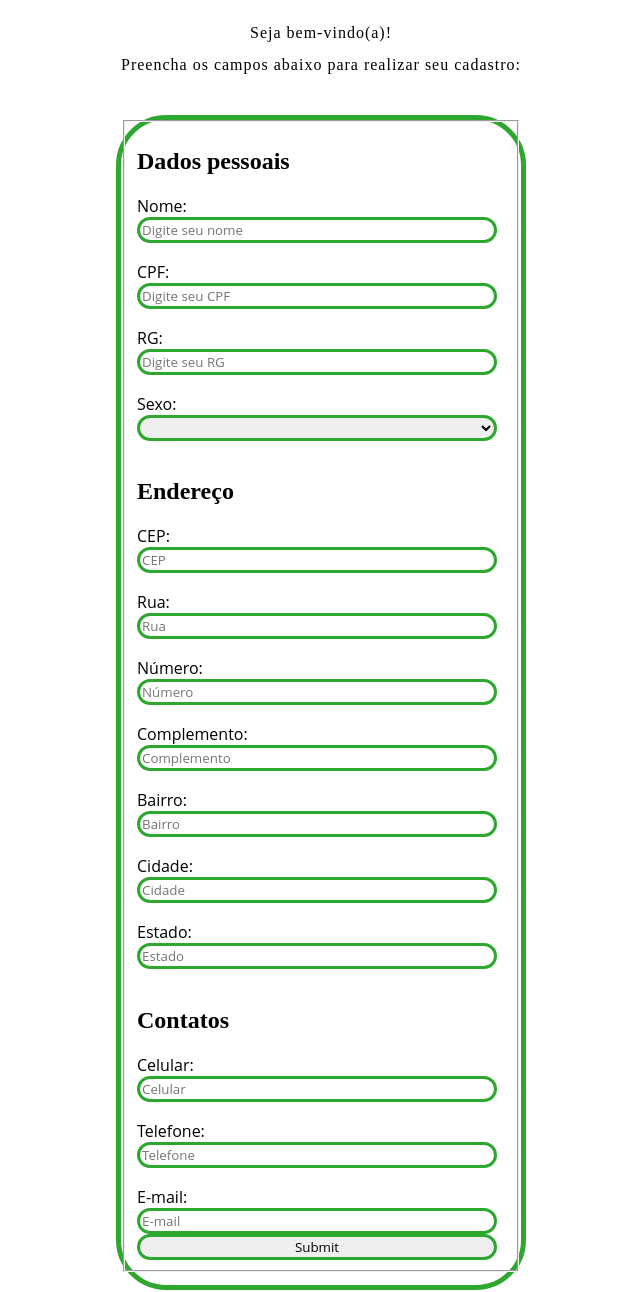
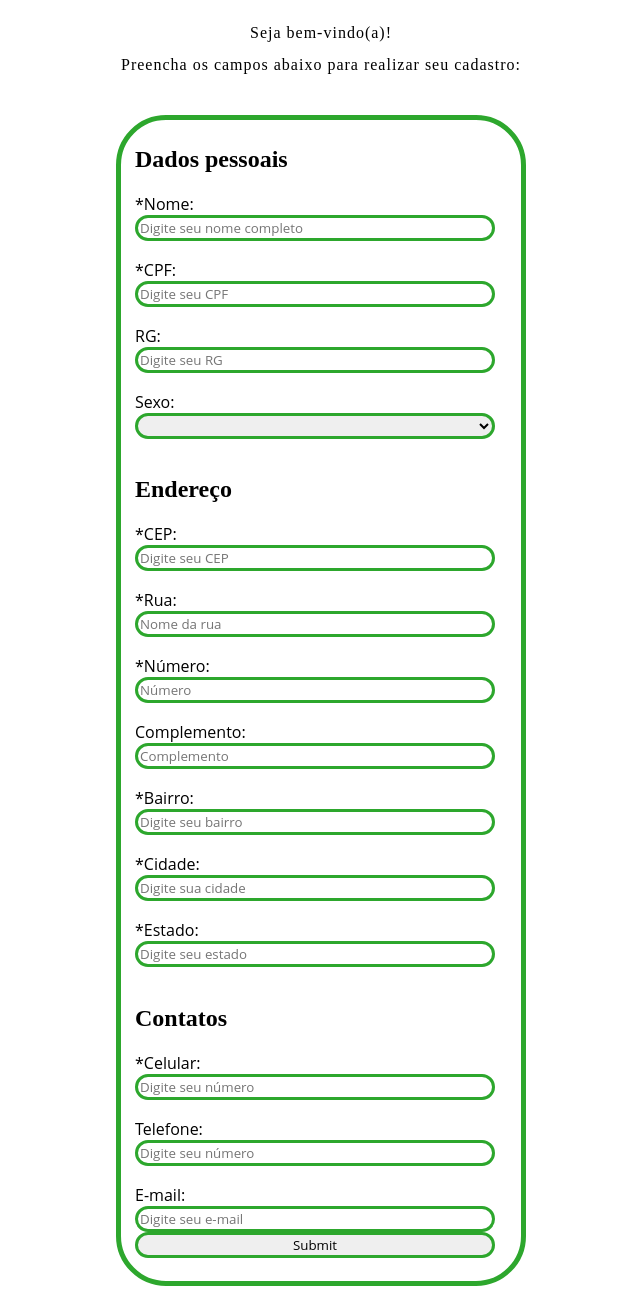
Before and after one commit to samyfeerds/Cadastro, a plain HTML site: page index.html in a window 1280 px wide. Shown: the part 45-1337 px from the top of the page, without its empty margins (319-959 px from the left). Drawn offline with nearby package versions, Linux system fonts and the light colour scheme.

Commit message:
Correçóes no css e html

```diff
--- a/css/estilo.css
+++ b/css/estilo.css
@@ -71,3 +71,9 @@ footer{
     margin: 10px;
  background-color: #2da72d;
 }
+
+
+
+fieldset {
+      border: none;
+}
--- a/index.html
+++ b/index.html
@@ -19,11 +19,11 @@
             <fieldset>
                 <h2> Dados pessoais </h2>
 
-                <label> Nome: </label>
-                <input type="text" name="Nome" id="Nome" placeholder="Digite seu nome" required>
+                <label> *Nome: </label>
+                <input type="text" name="Nome" id="Nome" placeholder="Digite seu nome completo" required>
 <br>
 
-                <label> CPF: </label>
+                <label> *CPF: </label>
                 <input type="text" name="CPF" id="CPF" placeholder="Digite seu CPF" required>
 <br>
 
@@ -42,15 +42,15 @@
 
                 <h2> Endereço </h2>
 
-                <label> CEP: </label>
-                <input type="text" name="CEP" id="cep" placeholder="CEP" required>
+                <label> *CEP: </label>
+                <input type="text" name="CEP" id="cep" placeholder="Digite seu CEP" required>
 <br>
 
-                <label> Rua: </label>
-                <input type="text" name="Rua" id="rua" placeholder="Rua" required>
+                <label> *Rua: </label>
+                <input type="text" name="Rua" id="rua" placeholder="Nome da rua" required>
 <br>
 
-                <label> Número: </label>
+                <label> *Número: </label>
                 <input type="text" name="Número" id="numero" placeholder="Número" required>
 <br>
 
@@ -58,29 +58,29 @@
                 <input type="text" name="Complemento" id="complemento" placeholder="Complemento">
 <br>
 
-                <label> Bairro: </label>
-                <input type=text" name="Bairro" id="bairro" placeholder="Bairro" required>
+                <label> *Bairro: </label>
+                <input type=text" name="Bairro" id="bairro" placeholder="Digite seu bairro" required>
 <br>
 
-                <label> Cidade: </label>
-                <input type="text" name="Cidade" id="cidade" placeholder="Cidade" required>
+                <label> *Cidade: </label>
+                <input type="text" name="Cidade" id="cidade" placeholder="Digite sua cidade"e required>
 <br>
 
-                <label> Estado: </label>
-                <input type="text" name="Estado" id="estado" placeholder="Estado" required>
+                <label> *Estado: </label>
+                <input type="text" name="Estado" id="estado" placeholder="Digite seu estado" required>
 <br>
 
                 <h2> Contatos </h2>
-                <label> Celular: </label>
-                <input type="text" name="Celular" id="celular" placeholder="Celular" required>
+                <label> *Celular: </label>
+                <input type="text" name="Celular" id="celular" placeholder="Digite seu número" required>
 <br>
 
                 <label> Telefone: </label>
-                <input type="text" name="Telefone" id="telefone" placeholder="Telefone" required>
+                <input type="text" name="Telefone" id="telefone" placeholder="Digite seu número">
 <br>
 
                 <label> E-mail: </label>
-                <input type="email" name="E-mail" id="email" placeholder="E-mail">
+                <input type="email" name="E-mail" id="email" placeholder="Digite seu e-mail">
 
 
                 <input type="submit" name="enviar" id="enviar">
```
